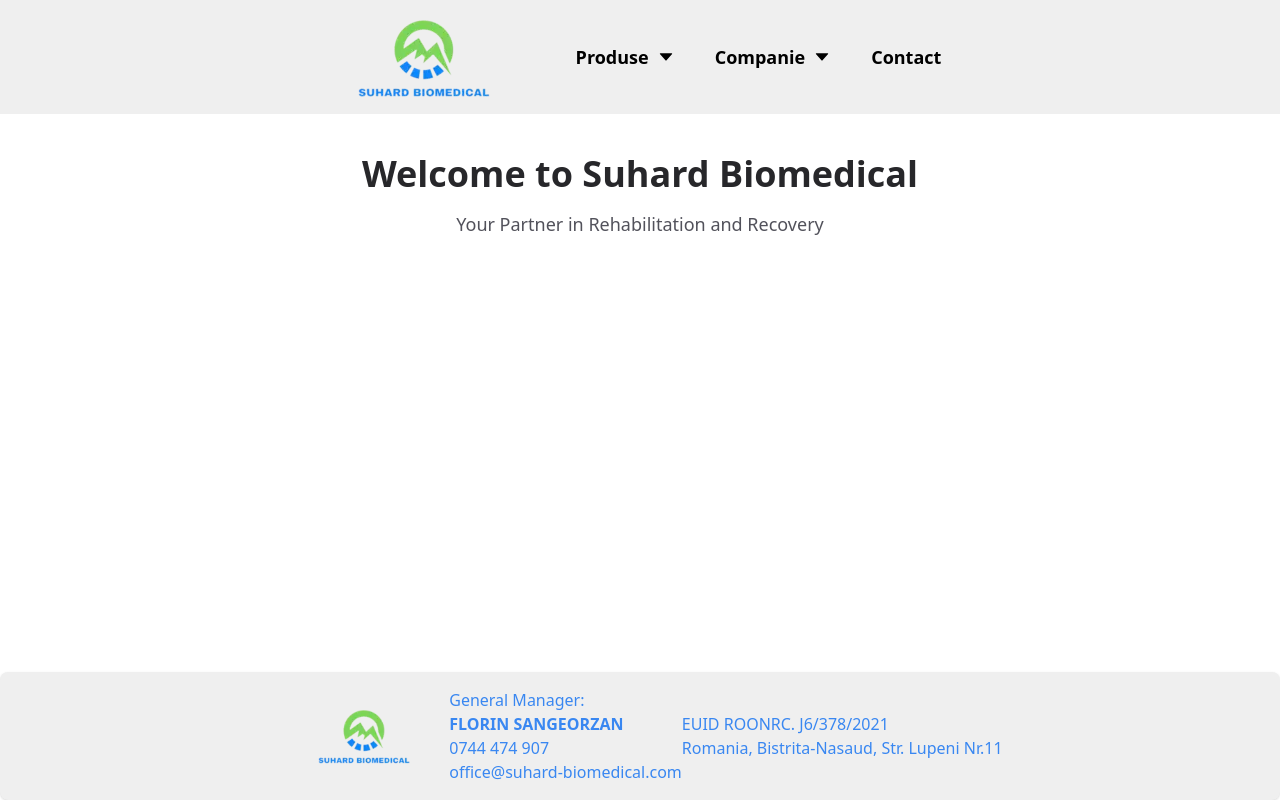
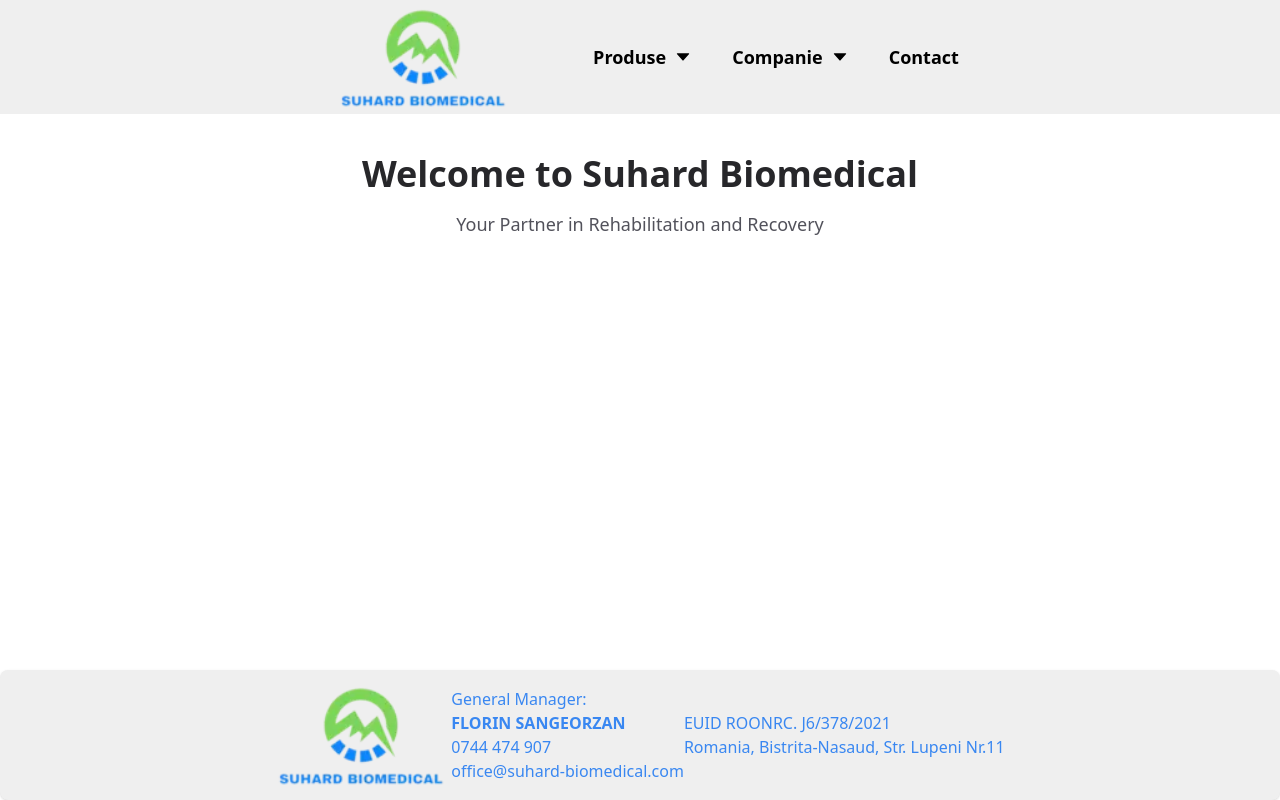
Before and after one commit to AndreiOrtan/florin-app, a Next.js app: page / in a window 1280 px wide. Built offline with nearby package versions, Linux system fonts and the light colour scheme.

Commit message:
logo image fixed

```diff
--- a/app/components/Footer.tsx
+++ b/app/components/Footer.tsx
@@ -1,4 +1,5 @@
 import React from "react";
+import Image from "next/image";
 
 const Footer = () => {
   return (
@@ -6,7 +7,13 @@
       <div className="w-full">
         <div className="flex justify-center py-2 text-blue700">
           <div className="flex justify-center flex-col">
-            <img src="/logo.png" alt="text" className="h-28" />
+            <Image
+              src="/logo2.png"
+              alt="text"
+              className="h-auto w-44 max-w-full"
+              height={200}
+              width={200}
+            />
           </div>
           <div className="flex justify-center flex-col">
             <h1 className="font-light">General Manager:</h1>
--- a/app/components/MenuHeader.tsx
+++ b/app/components/MenuHeader.tsx
@@ -12,6 +12,7 @@
 const MenuHeader = ({ options, header }: DropdownI) => {
   const [isOpen, setIsOpen] = useState(false);
   const ref = useRef(null);
+  console.log(isOpen);
 
   useEffect(() => {
     function handleClickOutside(event: MouseEvent) {
@@ -49,6 +50,7 @@
               isOpen ? "rotate-180" : "rotate-0"
             }`}
             onClick={(event) => {
+              console.log("run?");
               event.stopPropagation(); // Stop event propagation
               setIsOpen((prev) => !prev);
             }}
@@ -70,6 +72,7 @@
                     <Link
                       href={`/${getRoute(item)}`}
                       className="block px-4 py-2 hover:bg-gray100"
+                      onClick={() => setIsOpen((prev) => !prev)}
                     >
                       {item}
                     </Link>
--- a/app/components/Nav.tsx
+++ b/app/components/Nav.tsx
@@ -4,6 +4,7 @@
 import { MdClose } from "react-icons/md";
 import { MdOutlineMenu } from "react-icons/md";
 import { useState } from "react";
+import Image from "next/image";
 
 const Nav = () => {
   const [isOpen, setIsOpen] = useState(false);
@@ -12,7 +13,13 @@
       <div className="flex sm:justify-center h-[114px] justify-between">
         <div className="flex items-center ml-8">
           <Link href="/">
-            <img src="/logo2.png" alt="text" className="" />
+            <Image
+              src="/logo2.png"
+              alt="text"
+              className="h-auto w-44 max-w-full"
+              height={200}
+              width={200}
+            />
           </Link>
         </div>
 
```
